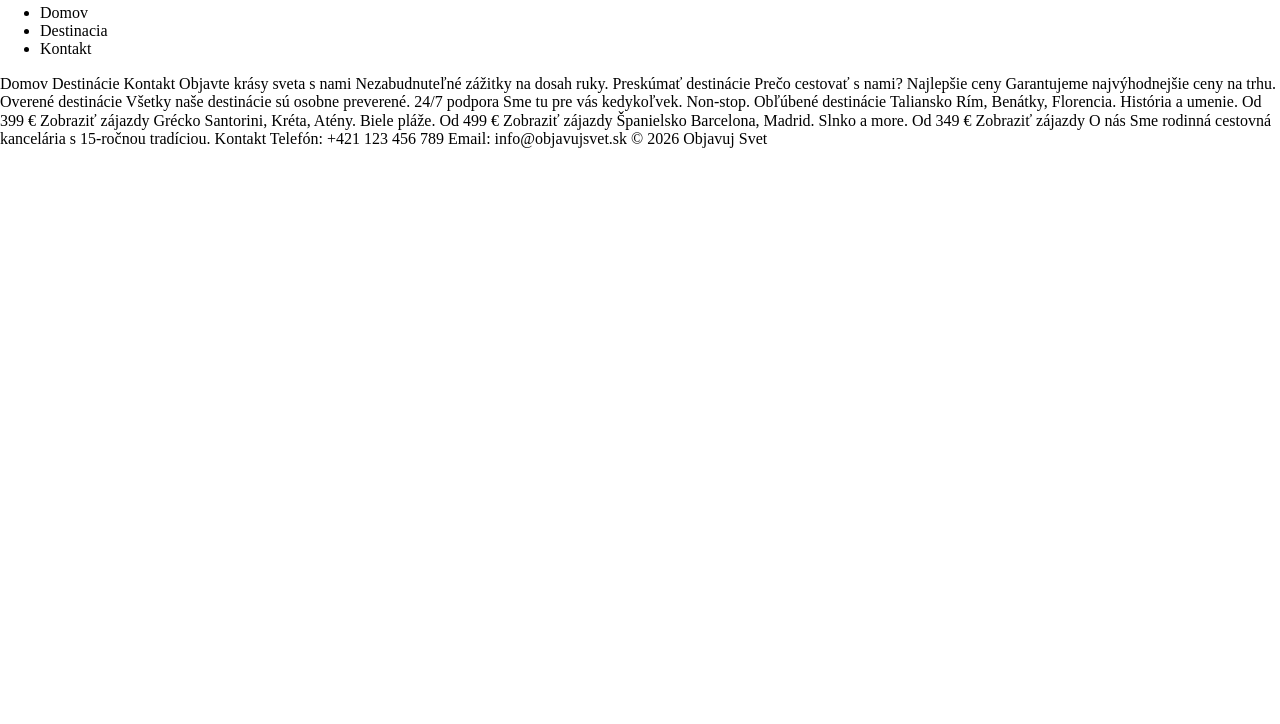
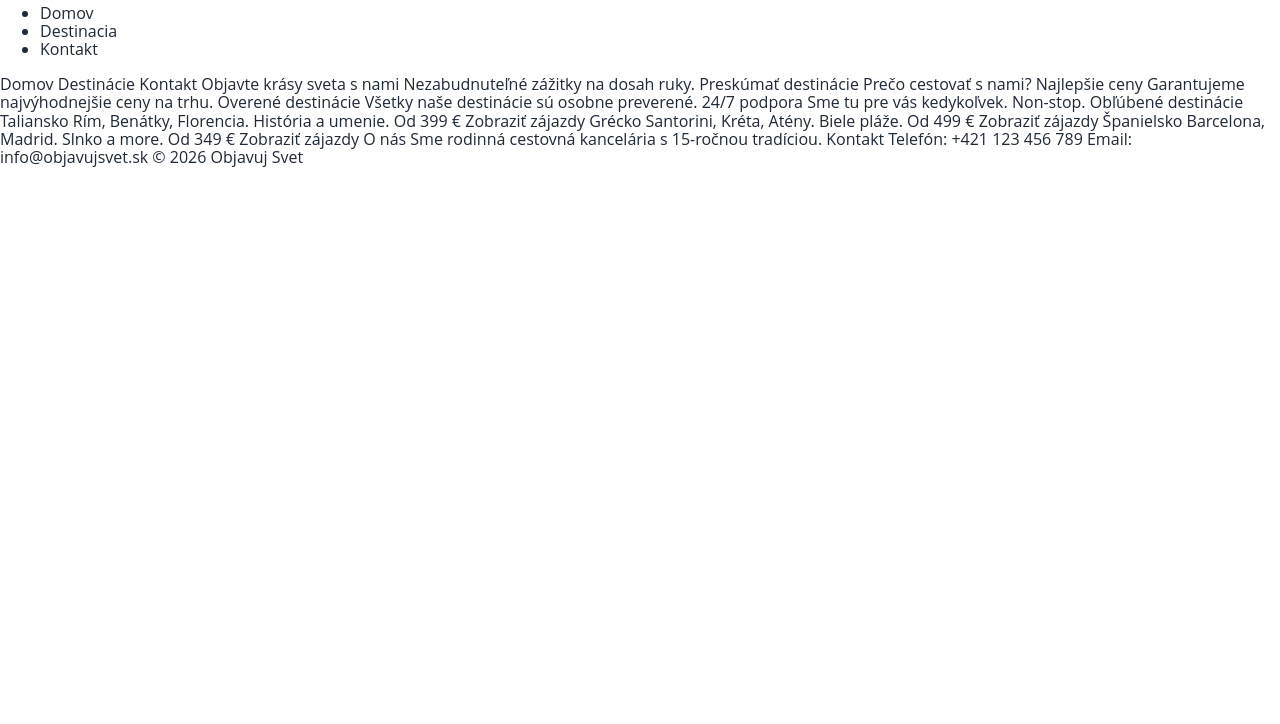
Before and after one commit to samco2611/cestovka-, a plain HTML site: page index.html in a window 1280 px wide. Shown: the part 76-800 px from the top of the page. Drawn offline with Linux system fonts and the light colour scheme; files that its build step writes are made by us from their sources.

Commit message:
nastavil som element body

```diff
--- a/assets/style.css
+++ b/assets/style.css
@@ -19,3 +19,10 @@
   --font-body:"Open Sans",sans-serif;
 
   }
+
+  body{
+    font-family: var(--font-body);
+    font-size: 1rem;
+    background-color: white;
+    color: var(--text-tmavy)
+  }
```
